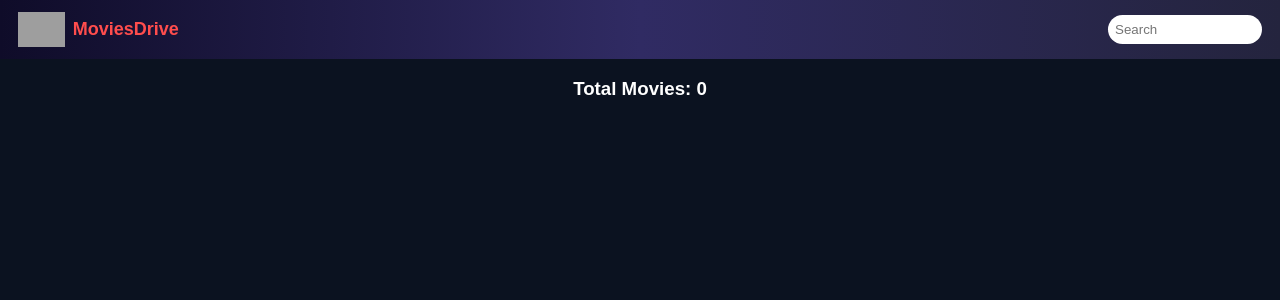
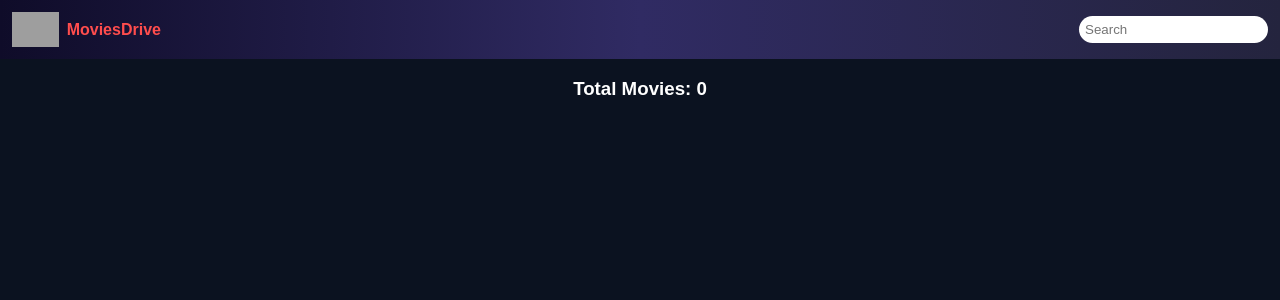
Before and after one commit to nitin2991/moviessite, a Flask app: page / in a window 1280 px wide. Shown: the top 300 px of the page. Run offline with Flask 3, Linux system fonts and the light colour scheme; grey boxes are pictures that could not be loaded.

Commit message:
Refine styles in index.html
Adjusted padding and styles for header, search, and name elements.

```diff
--- a/templates/index.html
+++ b/templates/index.html
@@ -5,27 +5,25 @@
 <style>
 body{margin:0;background:#0b1220;color:white;font-family:sans-serif}
 
-/* HEADER */
 .header{
 display:flex;justify-content:space-between;align-items:center;
-padding:12px 18px;
-background:linear-gradient(90deg,#0f0c29,#302b63,#24243e);
-position:sticky;top:0;z-index:1000
+padding:12px;background:linear-gradient(90deg,#0f0c29,#302b63,#24243e)
 }
+
 .logo{display:flex;align-items:center;gap:8px}
 .logo img{height:35px}
-.logo span{color:#ff4d4d;font-weight:bold;font-size:18px}
+.logo span{color:#ff4d4d;font-weight:bold}
 
-.search{padding:7px;border-radius:20px;border:none;width:140px}
+.search{padding:6px;border-radius:20px;border:none}
 
-/* GRID */
 .container{
 display:grid;grid-template-columns:repeat(2,1fr);
 gap:15px;padding:15px
 }
+
 .card{background:#111827;border-radius:15px;overflow:hidden}
 .card img{width:100%;height:230px;object-fit:cover}
-.name{padding:10px;font-size:13px}
+.name{padding:10px}
 </style>
 </head>
 
```
